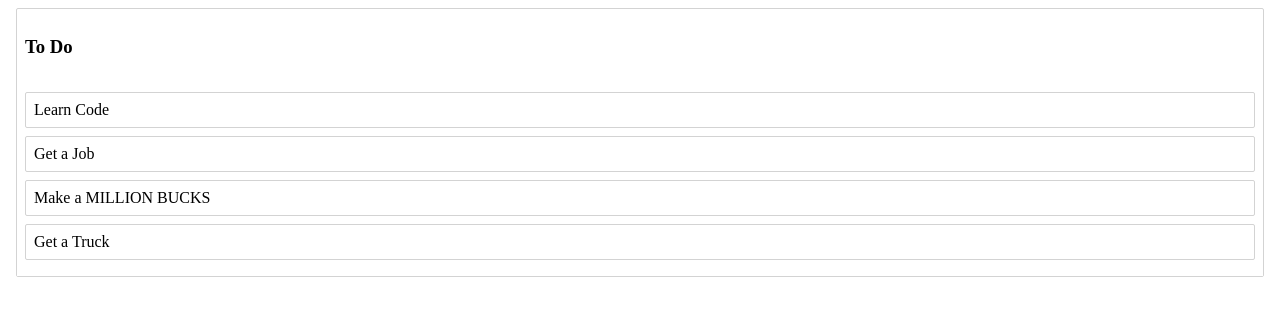
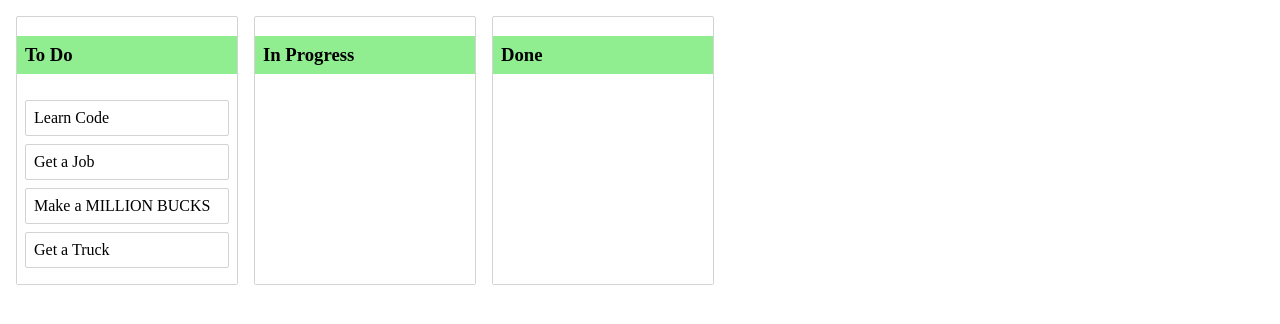
Before and after one commit to geoffkvincent/react-drag-and-drop, a React (Create React App) app: page / in a window 1280 px wide. Shown: the top 324 px of the page. Built offline with nearby package versions, Linux system fonts and the light colour scheme.

Commit message:
added 2 new lists

```diff
--- a/src/App.js
+++ b/src/App.js
@@ -1,7 +1,12 @@
 import React from 'react';
+import styled from 'styled-components'
 import initialData from './initial-data'
 import Column from './column'
 import { DragDropContext } from 'react-beautiful-dnd'
+
+const Container = styled.div`
+  display: flex;
+`;
 
 class App extends React.Component {
   state = initialData;
@@ -20,13 +25,16 @@ class App extends React.Component {
       return;
     }
 
-    const column = this.state.columns[source.droppableId]
-    const newTaskIds = Array.from(column.taskIds)
+    const start = this.state.columns[source.droppableId]
+    const finish = this.state.columns[destination.droppableId]
+
+    if (start === finish) {
+      const newTaskIds = Array.from(start.taskIds)
       newTaskIds.splice(source.index, 1)
       newTaskIds.splice(destination.index, 0, draggableId)
 
       const newColumn = {
-      ...column,
+        ...start,
         taskIds: newTaskIds,
       }
 
@@ -39,17 +47,23 @@ class App extends React.Component {
       };
 
       this.setState(newState)
+      return
+    }
+
+    const newTaskIds = Array.from(start.taskIds)
   }
 
   render() {
     return (
       <DragDropContext onDragEnd={this.onDragEnd}>
+        <Container>
           {this.state.columnOrder.map(columnId => {
             const column = this.state.columns[columnId];
             const tasks = column.taskIds.map(taskId => this.state.tasks[taskId]);
 
             return <Column key={column.id} column={column} tasks={tasks} />
           })}
+        </Container>
       </DragDropContext>
     )
   }
--- a/src/Column.js
+++ b/src/Column.js
@@ -7,16 +7,23 @@ const Container = styled.div`
   margin: 8px;
   border: 1px solid lightgrey;
   border-radius: 2px
+  width: 220px;
+
+  display: flex;
+  flex-direction: column
 `;
 
 const Title = styled.h3`
   padding: 8px;
+  background-color: lightgreen;
 `;
 
 const TaskList = styled.div`
   padding: 8px;
   transition: background-color 0.2s ease;
   background-color: ${props =>(props.isDraggingOver ? 'black' : 'white')};
+  flex-grow: 1;
+  min-height: 100px;
 `;
 
 export default class Column extends React.Component {
--- a/src/Task.js
+++ b/src/Task.js
@@ -9,6 +9,8 @@ const Container = styled.div`
   margin-bottom: 8px;
   background-color: ${props => (props.isDragging ? 'hotpink' : 'white')};
 `;
+
+
 
 export default class Task extends React.Component {
   render() {
--- a/src/initial-data.js
+++ b/src/initial-data.js
@@ -11,8 +11,20 @@ const initialData = {
       title: 'To Do',
       taskIds: ['task-1', 'task-2', 'task-3', 'task-4'],
     },
+
+    'column-2': {
+      id: 'column-2',
+      title: 'In Progress',
+      taskIds: [],
+    },
+
+    'column-3': {
+      id: 'column-3',
+      title: 'Done',
+      taskIds: [],
+    },
   },
-  columnOrder: ['column-1'],
+  columnOrder: ['column-1', 'column-2', 'column-3'],
 }
 
 export default initialData;
```
Lines whose indentation alone changed are shown as unchanged.
